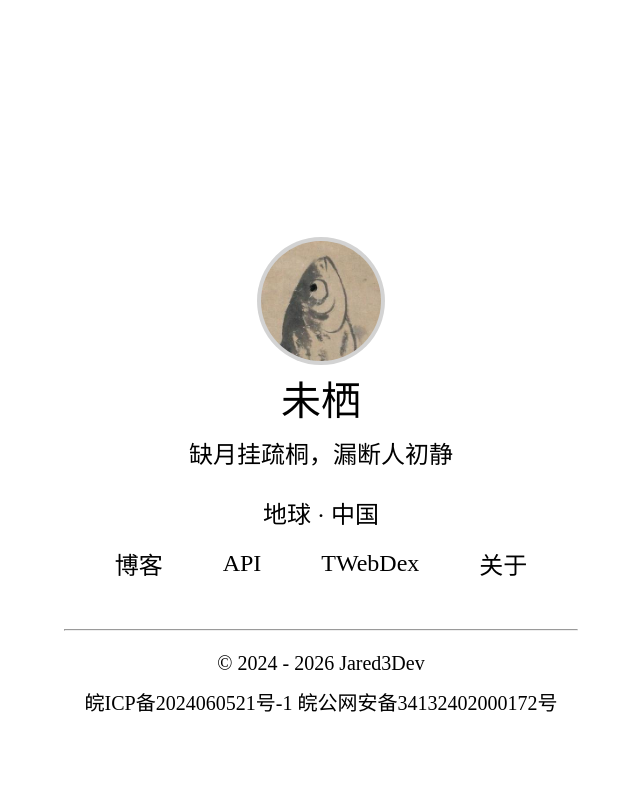
After one commit to ruxia-TJY/Jared3DevServer, a Flask app: page / in a window 1280 px wide. The commit adds this page. Shown: the whole page, without its empty margins (319-959 px from the left). Run offline with Flask 3, Linux system fonts and the light colour scheme.

Commit message:
Feat: 新增首页路由，替换 logo 图片与 favicon，导航栏软件列表更名为 UpdateHub

```diff
--- a/app/__init__.py
+++ b/app/__init__.py
@@ -49,6 +49,11 @@ def create_app() -> Flask:
         """
         return db.session.get(User, int(user_id))
 
+    @flask_app.route('/')
+    def index():
+        from flask import render_template
+        return render_template('index.html')
+
     with flask_app.app_context():
         # 确保所有 Model 在 create_all() 前已导入，表结构才能被正确创建
         from app.user.models import User  # noqa: F401
--- a/app/static/css/style.css
+++ b/app/static/css/style.css
@@ -31,6 +31,7 @@ a { color: inherit; text-decoration: none; }
 .site-header { background: var(--surface); border-bottom: 1px solid var(--border); position: sticky; top: 0; z-index: 100; }
 .site-header .container { display: flex; align-items: center; justify-content: space-between; height: 60px; }
 .site-logo { font-size: 1.25rem; font-weight: 700; color: var(--primary); display: flex; align-items: center; gap: 8px; }
+.site-logo img { height: 36px; width: auto; }
 .logo-icon { font-size: 1.4rem; }
 .site-nav a { color: var(--text-muted); font-size: .95rem; transition: color .15s; }
 .site-nav a:hover { color: var(--primary); }
--- /dev/null
+++ b/app/static/css/t.css
@@ -0,0 +1,117 @@
+*{
+    padding: 0;
+    margin: 0;
+}
+
+html,body{
+    height: 100%;
+    width: 100%;
+    font-size:4px;
+}
+
+
+#bg{
+    display: flex;
+    flex-direction: column;
+    justify-content: center;
+    align-items: center;
+    height: 100vh;
+}
+
+.avatar-bg{
+    margin-top: 40rem;
+}
+.avatar{
+    background-color: lightgray;
+    width: 30rem;
+    height: 30rem;
+    border-radius: 50%;
+    object-fit: cover;
+    display: block;
+    padding: 1rem;
+}
+
+.nickname{
+    font-size: 10rem;
+    color: black;
+    text-align: center;
+    font-weight: normal;
+    padding: 1rem;
+}
+
+.description{
+    font-size: 6rem;
+    color: black;
+    text-align: center;
+    font-weight: normal;
+    padding: 1rem;
+    height: 6rem;
+}
+#description{
+    animation: blink 0.7s infinite;
+}
+@keyframes blink{
+    0%,100%{border-color: #333;}
+    50%{border-color: transparent;}
+}
+
+.location{
+    font-size: 6rem;
+    padding-top:8rem;
+}
+
+.menu{
+    font-size: 6rem;
+    padding:2rem;
+    margin-top: 2rem;
+}
+
+.menu ul{
+    list-style: none;
+    padding:0;
+    margin:0;
+    display: flex;
+    align-items: center;
+}
+.menu ul li{
+    margin-right: 15rem;
+}
+
+.menu ul li:last-child{
+    margin-right: 0;
+}
+
+.footer{
+    margin-top: 2rem;
+    font-size: 5rem;
+    text-align: center;
+    line-height: 10rem;
+}
+
+.footer a{
+    color: black;
+    text-decoration: none;
+}
+
+
+a{
+    cursor: pointer;
+    text-decoration: none;
+    color: black;
+}
+a:hover{
+    color: black;
+}
+a:active{
+    color: black;
+}
+a:visited{
+    color: black;
+}
+
+
+hr{
+    width: 40%;
+    margin-top: 10rem;
+    margin-bottom: 1rem;
+}
--- /dev/null
+++ b/app/static/js/typeing-effect.js
@@ -0,0 +1,72 @@
+// 打字效果类
+class TypingEffect {
+    constructor(elementId, textList, options = {}) {
+        this.typingElement = document.getElementById(elementId);
+        this.textList = textList;
+        this.currentIndex = 0;
+
+        // 默认配置
+        this.options = {
+            typingSpeed: 100,    // 打字速度(ms)
+            backspaceSpeed: 50,  // 回退速度(ms)
+            displayDuration: 1000, // 显示持续时间(ms)
+            pauseAfterDelete: 300 // 删除后暂停时间(ms)
+        };
+
+        // 合并用户自定义配置
+        Object.assign(this.options, options);
+    }
+
+    // 打字效果
+    typeWriter(text, i, callback) {
+        if (i < text.length) {
+            this.typingElement.textContent = text.substring(0, i + 1);
+            setTimeout(() => this.typeWriter(text, i + 1, callback), this.options.typingSpeed);
+        } else if (typeof callback === 'function') {
+            setTimeout(callback, this.options.displayDuration);
+        }
+    }
+
+    // 回退效果
+    backspace(text, i, callback) {
+        if (i >= 0) {
+            this.typingElement.textContent = text.substring(0, i) || '';
+            setTimeout(() => this.backspace(text, i - 1, callback), this.options.backspaceSpeed);
+        } else if (typeof callback === 'function') {
+            setTimeout(callback, this.options.pauseAfterDelete);
+        }
+    }
+
+    // 开始动画
+    start() {
+        if (this.currentIndex < this.textList.length) {
+            const text = this.textList[this.currentIndex];
+            this.typingElement.textContent = '';
+
+            this.typeWriter(text, 0, () => {
+                setTimeout(() => {
+                    this.backspace(text, text.length, () => {
+                        this.currentIndex = (this.currentIndex + 1) % this.textList.length;
+                        this.start();
+                    });
+                }, this.options.displayDuration);
+            });
+        }
+    }
+}
+
+
+const textList = [
+    "德为心守，意为身牧",
+    "缺月挂疏桐，漏断人初静"
+];
+
+// 创建实例并启动
+const typingEffect = new TypingEffect('description', textList, {
+    typingSpeed: 100,
+    backspaceSpeed: 50,
+    displayDuration: 1000,
+    pauseAfterDelete: 300
+});
+
+typingEffect.start();
--- /dev/null
+++ b/app/templates/index.html
@@ -0,0 +1,51 @@
+<!DOCTYPE html>
+<html lang="zh">
+<head>
+    <meta charset="UTF-8">
+    <meta name="viewport" content="width=device-width, initial-scale=1.0">
+    <title>Jared3Dev Server</title>
+
+    <meta name="keywords" content="博客,主页,blog,weiqi,ruxia,Jared">
+    <meta name="description" content="The homepage of Jared3Dev">
+    <meta name="author" content="Jared3Dev">
+    <meta name="robots" content="all">
+    <meta name="generator" content="Webstorm">
+    <meta name="copyright" content="Copyright by Jared">
+    <meta name="revisit-after" content="7 days">
+
+    <link rel="stylesheet" href="{{ url_for('static', filename='css/t.css') }}">
+    <link rel="icon" type="image/x-icon" sizes="16x16"  href="{{ url_for('static', filename='favicon/favicon-16.ico') }}">
+    <link rel="icon" type="image/x-icon" sizes="32x32"  href="{{ url_for('static', filename='favicon/favicon-32.ico') }}">
+    <link rel="icon" type="image/x-icon" sizes="48x48"  href="{{ url_for('static', filename='favicon/favicon-48.ico') }}">
+    <link rel="icon" type="image/x-icon" sizes="64x64"  href="{{ url_for('static', filename='favicon/favicon-64.ico') }}">
+    <link rel="icon" type="image/x-icon" sizes="128x128" href="{{ url_for('static', filename='favicon/favicon-128.ico') }}">
+    <link rel="icon" type="image/x-icon" sizes="256x256" href="{{ url_for('static', filename='favicon/favicon-256.ico') }}">
+</head>
+
+<body>
+    <div id="bg">
+        <div class="avatar-bg"><img src="{{ url_for('static',filename='imgs/avatar.png') }}" alt="头像" class="avatar"></div>
+        <div class="nickname">未栖</div>
+        <div class="description" id="description"></div>
+
+        <div class="location">地球 · 中国</div>
+
+        <div class="menu">
+            <ul>
+                <li><a href="https://blog.jiayublog.cn" target="_blank">博客</a></li>
+                <li><a href="{{ url_for('apistack.api_doc') }}">API</a></li>
+                <li><a href="https://webindex.jiayublog.cn" target="_blank">TWebDex</a></li>
+                <li><a href="https://blog.jiayublog.cn/about" target="_blank">关于</a></li>
+            </ul>
+        </div>
+
+        <hr />
+        <div class="footer">
+            &COPY; 2024 - 2026 Jared3Dev<br />
+            <a href="https://beian.miit.gov.cn/" target="_blank">皖ICP备2024060521号-1</a>
+            <a href="https://beian.mps.gov.cn/#/query/webSearch">皖公网安备34132402000172号</a>
+        </div>
+    </div>
+    <script src="{{ url_for('static',filename='js/typeing-effect.js') }}"></script>
+</body>
+</html>
--- a/app/templates/updatehub/app_detail.html
+++ b/app/templates/updatehub/app_detail.html
@@ -5,7 +5,7 @@
 {% block content %}
 <div class="page-header">
   <div class="breadcrumb">
-    <a href="{{ url_for('updatehub.index') }}">软件列表</a>
+    <a href="{{ url_for('updatehub.index') }}">UpdateHub</a>
     <span>/</span>
     <span>{{ app_name }}</span>
   </div>
--- a/app/templates/updatehub/index.html
+++ b/app/templates/updatehub/index.html
@@ -1,10 +1,10 @@
 {% extends "base.html" %}
 
-{% block title %}软件列表 · Jared3Dev Server{% endblock %}
+{% block title %}UpdateHub · Jared3Dev Server{% endblock %}
 
 {% block content %}
 <div class="page-header">
-  <h1>软件列表</h1>
+  <h1>UpdateHub</h1>
   <p class="subtitle">共 {{ total }} 款软件</p>
 </div>
 
```
Also changed, not shown: app/templates/base.html (+9 -3 lines), app/static/favicon/favicon-128.ico (added), app/static/favicon/favicon-16.ico (added), app/static/favicon/favicon-256.ico (added), app/static/favicon/favicon-32.ico (added), app/static/favicon/favicon-48.ico (added), app/static/favicon/favicon-64.ico (added), app/static/img/logo.png (added), app/static/imgs/avatar.png (added).
